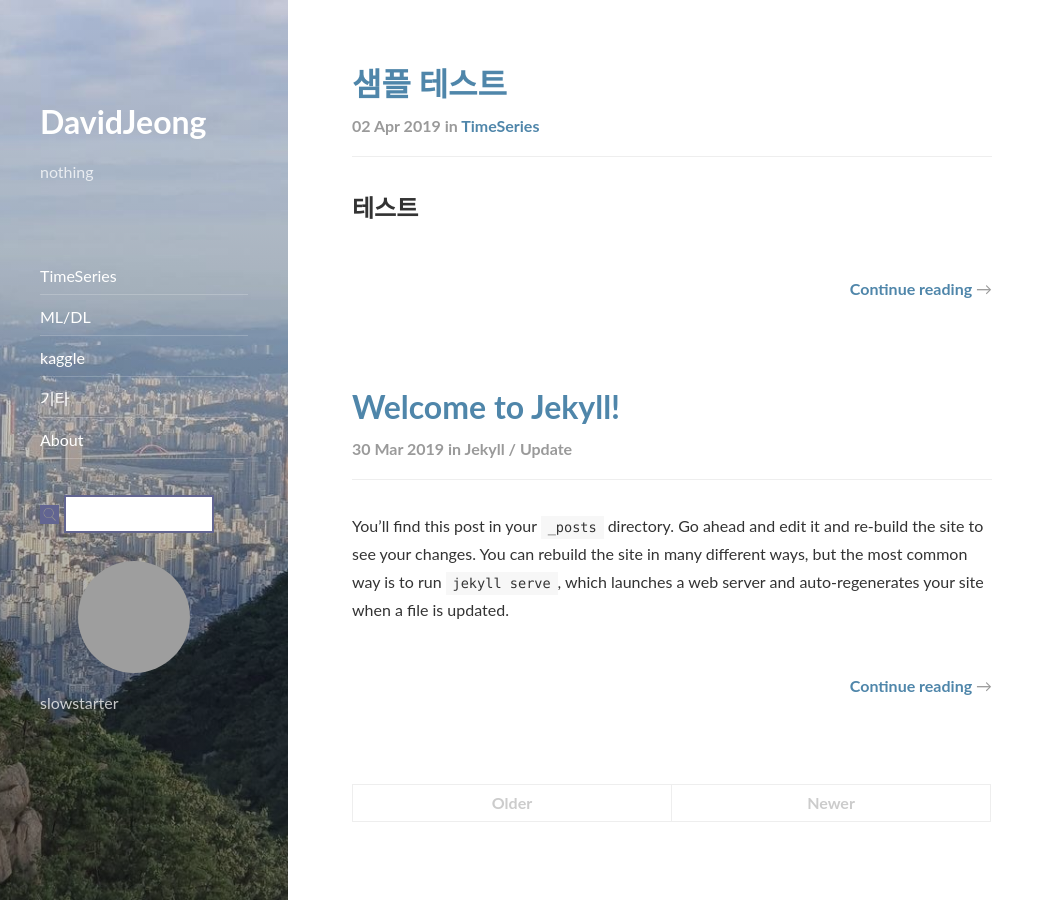
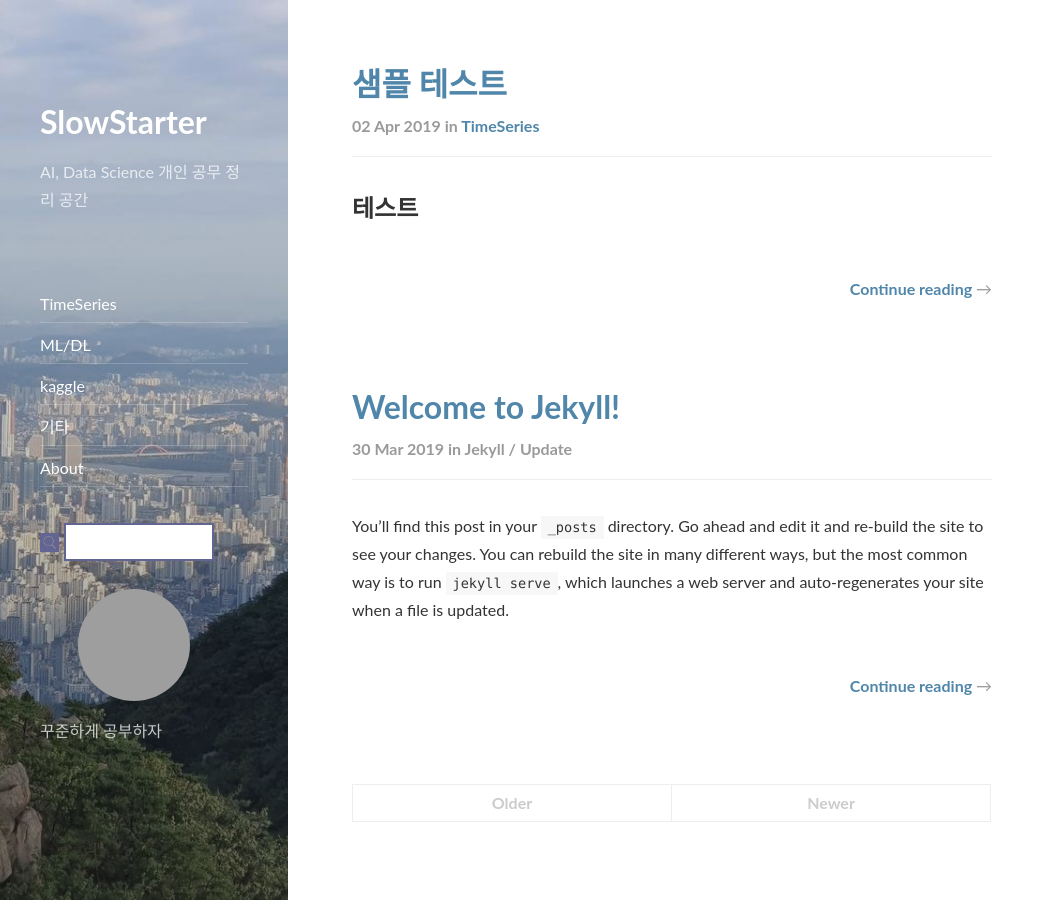
Before and after one commit to seonghun91/seonghun91.github.io, a Jekyll site: the page built from index.html, in a window 1280 px wide and 900 px high. Shown: the whole window, without its empty margins (0-1055 px from the left). Built offline with Jekyll 4.4.1, drawn with Linux system fonts in a browser that asks for light colours; nearby versions of some CDN libraries; the list of posts is cut into pages by our own code; grey boxes are pictures that could not be loaded.

Commit message:
Update _config.yml

```diff
--- a/_config.yml
+++ b/_config.yml
@@ -2,7 +2,7 @@
 #  User configuration
 # -----------------------------------------------------------------------------
 
-title:               DavidJeong
+title:               SlowStarter
 
 # The unique resource location of your page.
 # Set to `https://<username>.github.io` when hosting on GitHub Pages
@@ -13,12 +13,12 @@ url:                 https://seonghun91.github.io
 baseurl:             ""
 
 # A very short description of your page
-tagline:             "nothing"
+tagline:             "AI, Data Science 개인 공무 정리 공간"
 
 # A short description of the page, used in the sidebar and as fallback for the meta description tag.
 # Markdown enabled, but don't use more than one paragraph (enforced by `>`)
 description:         >
-  slowstarter
+  꾸준하게 공부하자
 
 # This should be the same author as first entry in `_data/authors.yml`
 author:
```
